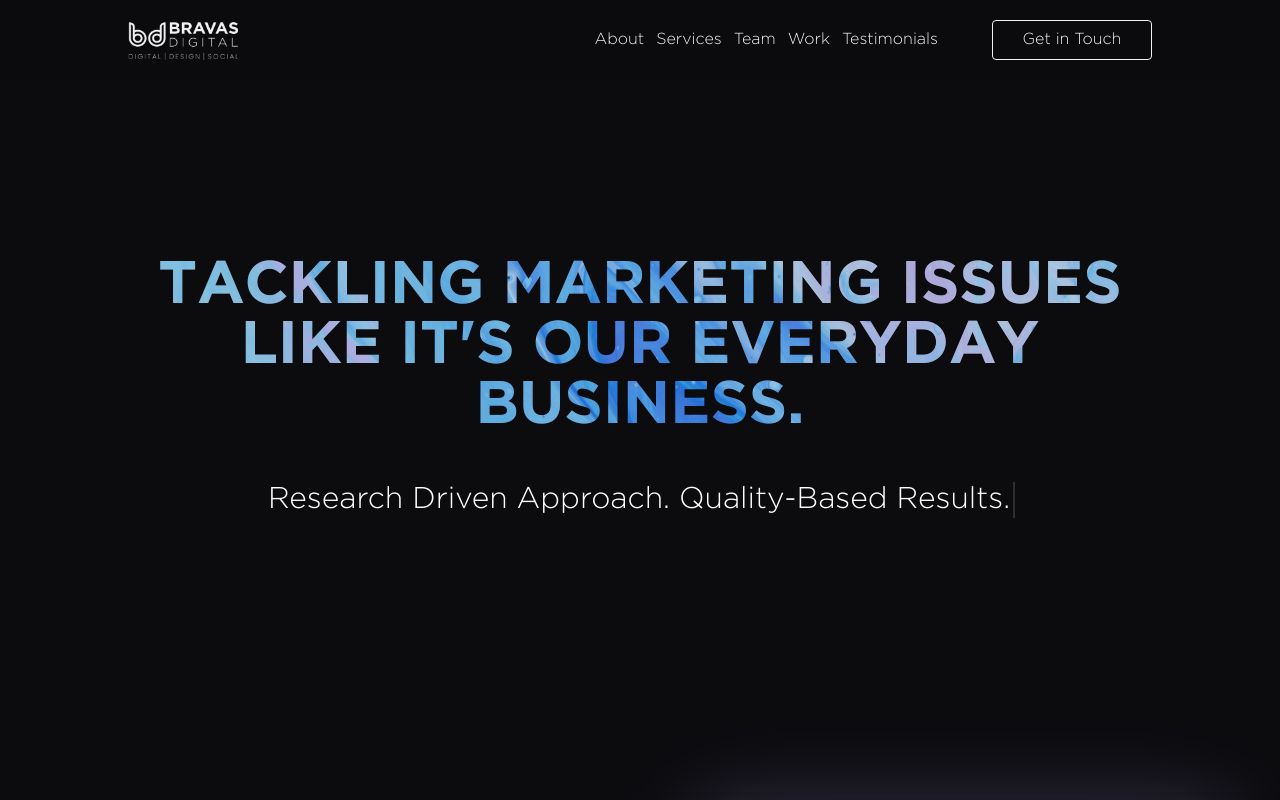
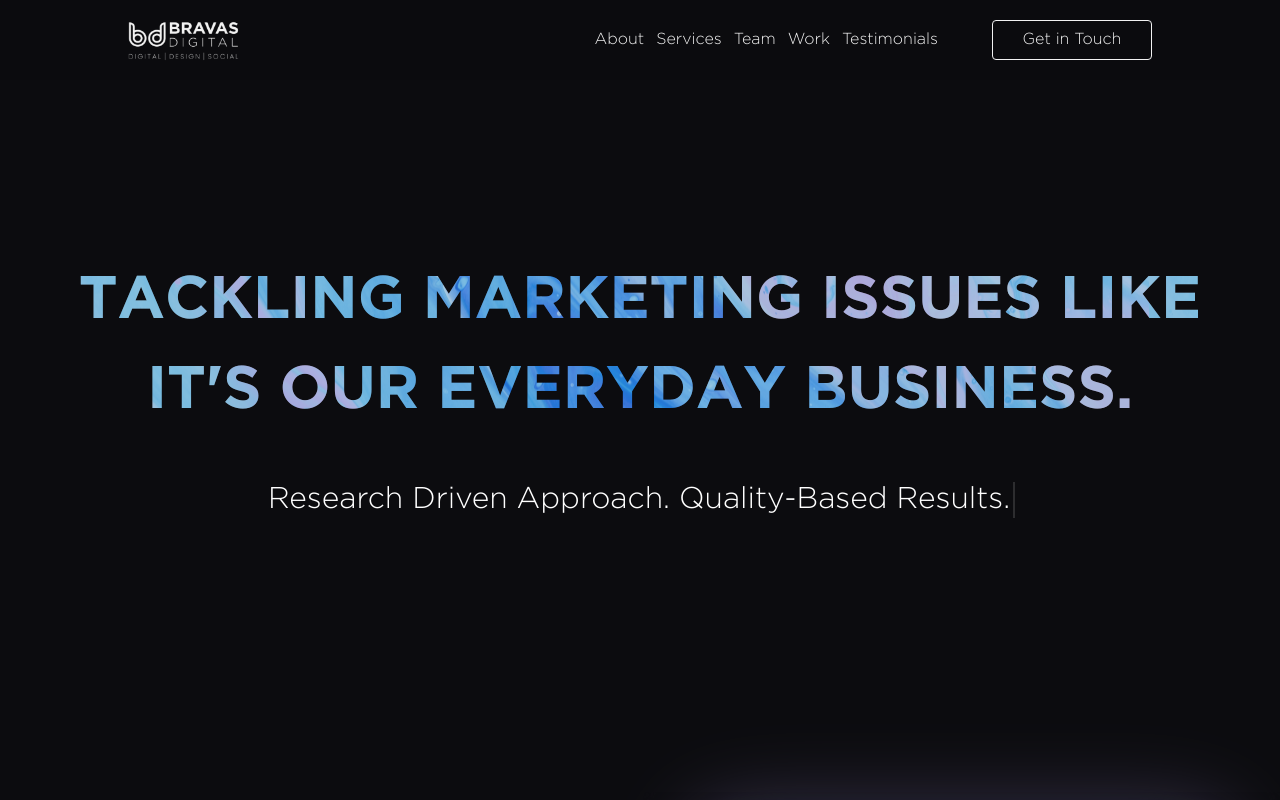
Before and after one commit to Ashutoshkr23/Bravos-11, a Next.js app: page / in a window 1280 px wide. Shown: the top 800 px of the page. Built offline with nearby package versions, Linux system fonts and the light colour scheme.

Commit message:
Line-height increased for main

```diff
--- a/src/components/Main.jsx
+++ b/src/components/Main.jsx
@@ -6,8 +6,8 @@
     return (
 
         <div className='main bg-dark'>
-            <div className='mx-8 sm:mx-16 lg:mx-32 pt-32 lg:pt-64 pb-32'>
-                <h1 className="text-[28px] sm:text-4xl lg:text-6xl text-blue-2 font-bold text-center font-Gotham mb-16" style={{ backgroundImage: `url('/assets/images/main/hero-text-bg1.png')`, backgroundClip: 'text', WebkitBackgroundClip: 'text' }}>TACKLING MARKETING ISSUES LIKE IT'S OUR EVERYDAY BUSINESS.</h1>
+            <div className='mx-8 sm:mx-16 2xl:mx-32 pt-32 lg:pt-64 pb-32'>
+                <h1 className="text-[28px] leading-loose sm:text-4xl lg:text-6xl text-blue-2 font-bold text-center font-Gotham mb-16" style={{ backgroundImage: `url('/assets/images/main/hero-text-bg1.png')`, backgroundClip: 'text', WebkitBackgroundClip: 'text', lineHeight: '1.5' }}>TACKLING MARKETING ISSUES LIKE IT'S OUR EVERYDAY BUSINESS.</h1>
 
                 {/* <h2 className='text-2xl sm:text-3xl lg:text-5xl text-white font-bold text-center mt-10 mb-10 font-Gotham'>HONESTLY, IT IS.</h2> */}
                 <p className='anim-typewriter text-base sm:text-lg lg:text-3xl font-light text-center justify-center lg:mt-16 text-white lg:w-[50%]'>Research Driven Approach. Quality-Based Results.</p>
```
